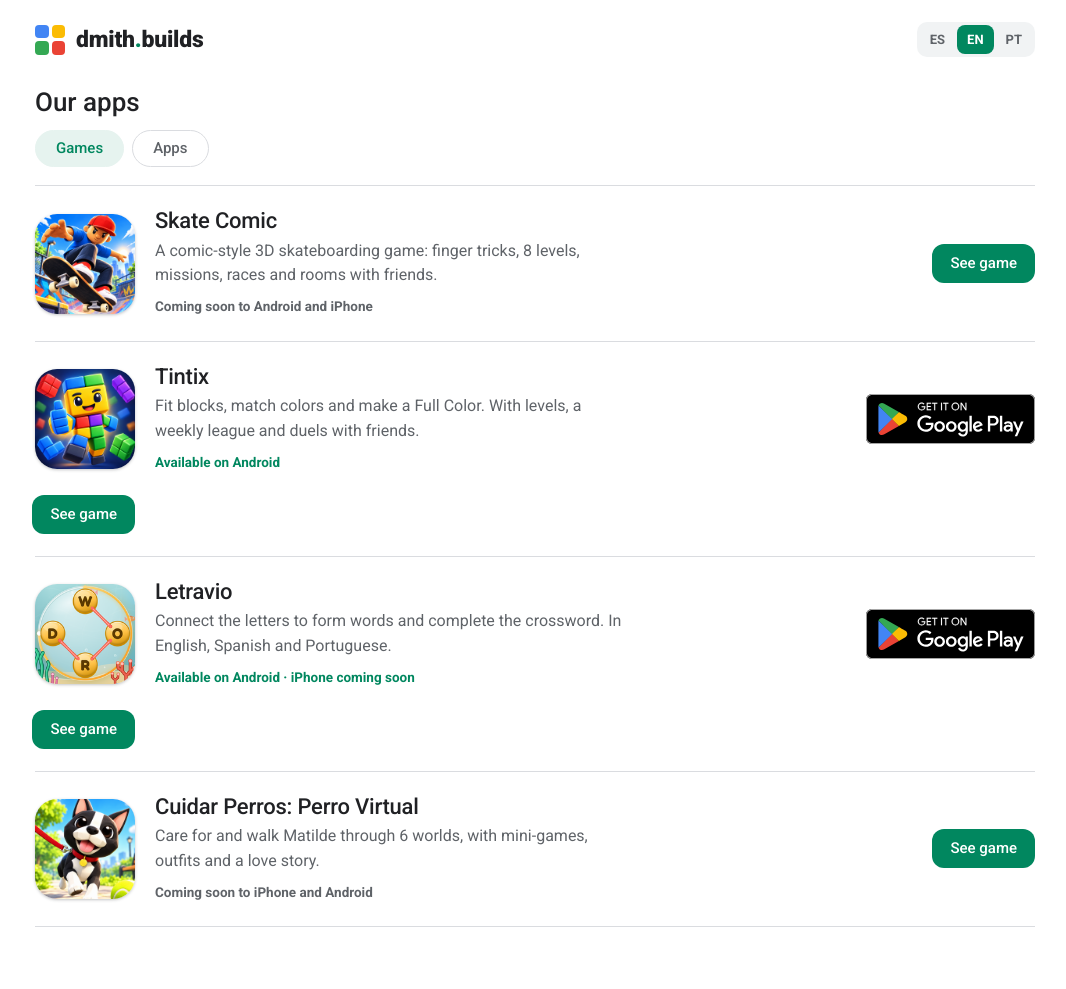
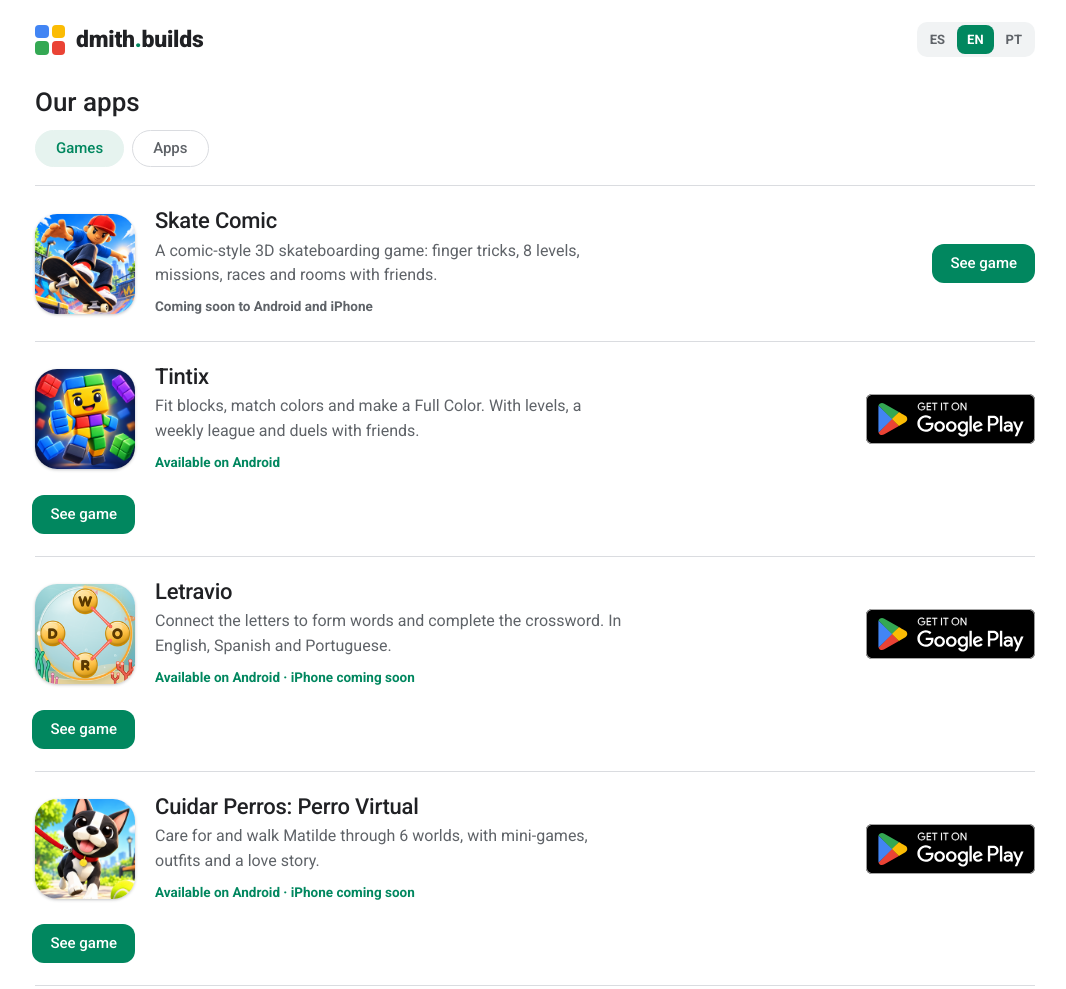
Before and after one commit to motorolla0875/dmith-app, a plain HTML site: page index.html in a window 1280 px wide. Shown: the top 989 px of the page, without its empty margins (105-1171 px from the left). Drawn offline with Linux system fonts and the light colour scheme.

Commit message:
Cuidar Perros: link de Google Play
Co-Authored-By: Claude Opus 5.5 <noreply@anthropic.com>
Claude-Session: https://claude.ai/code/session_0134u7Nd6qXdLub5qjFifNfG

```diff
--- a/index.html
+++ b/index.html
@@ -131,7 +131,10 @@
           <span data-l="en">Care for and walk Matilde through 6 worlds, with mini-games, outfits and a love story.</span>
           <span data-l="pt">Cuide e passeie com a Matilde por 6 mundos, com minijogos, roupas e uma história de amor.</span>
         </p>
-        <span class="status"><span data-l="es">Próximamente en iPhone y Android</span><span data-l="en">Coming soon to iPhone and Android</span><span data-l="pt">Em breve para iPhone e Android</span></span>
+        <span class="status live"><span data-l="es">Disponible en Android · pronto en iPhone</span><span data-l="en">Available on Android · iPhone coming soon</span><span data-l="pt">Disponível para Android · em breve para iPhone</span></span>
+      </div>
+      <div class="stores">
+        <a class="badge" href="https://play.google.com/store/apps/details?id=com.dmithbuilds.paseoperro" target="_blank" rel="noopener"><img data-l="es" src="/assets/badges/google-play-es.svg" alt="Disponible en Google Play"><img data-l="en" src="/assets/badges/google-play-en.svg" alt="Get it on Google Play"><img data-l="pt" src="/assets/badges/google-play-pt.svg" alt="Disponível no Google Play"></a>
       </div>
       <a class="more" href="/paseo/"><span data-l="es">Ver juego</span><span data-l="en">See game</span><span data-l="pt">Ver jogo</span></a>
     </article>
```
Also changed, not shown: paseo/index.html (+2 -1 lines).
